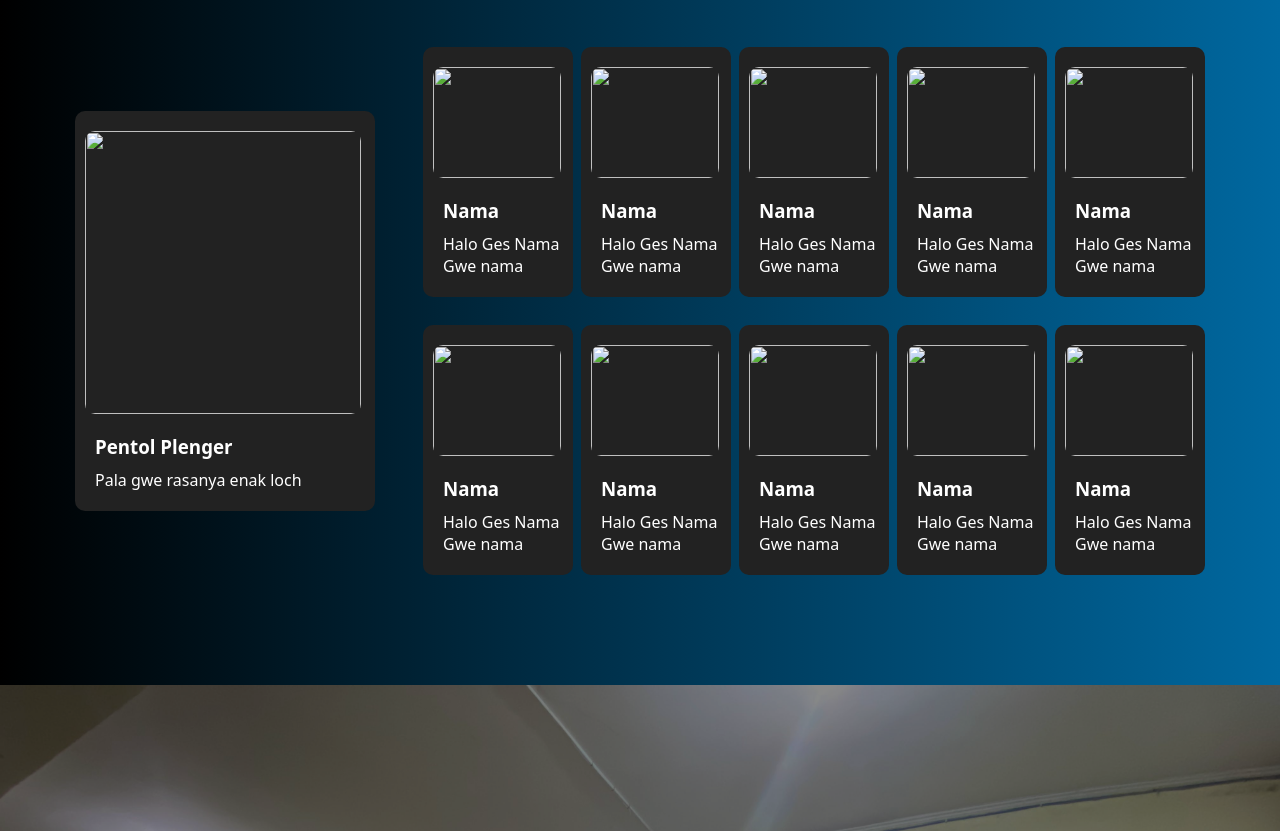
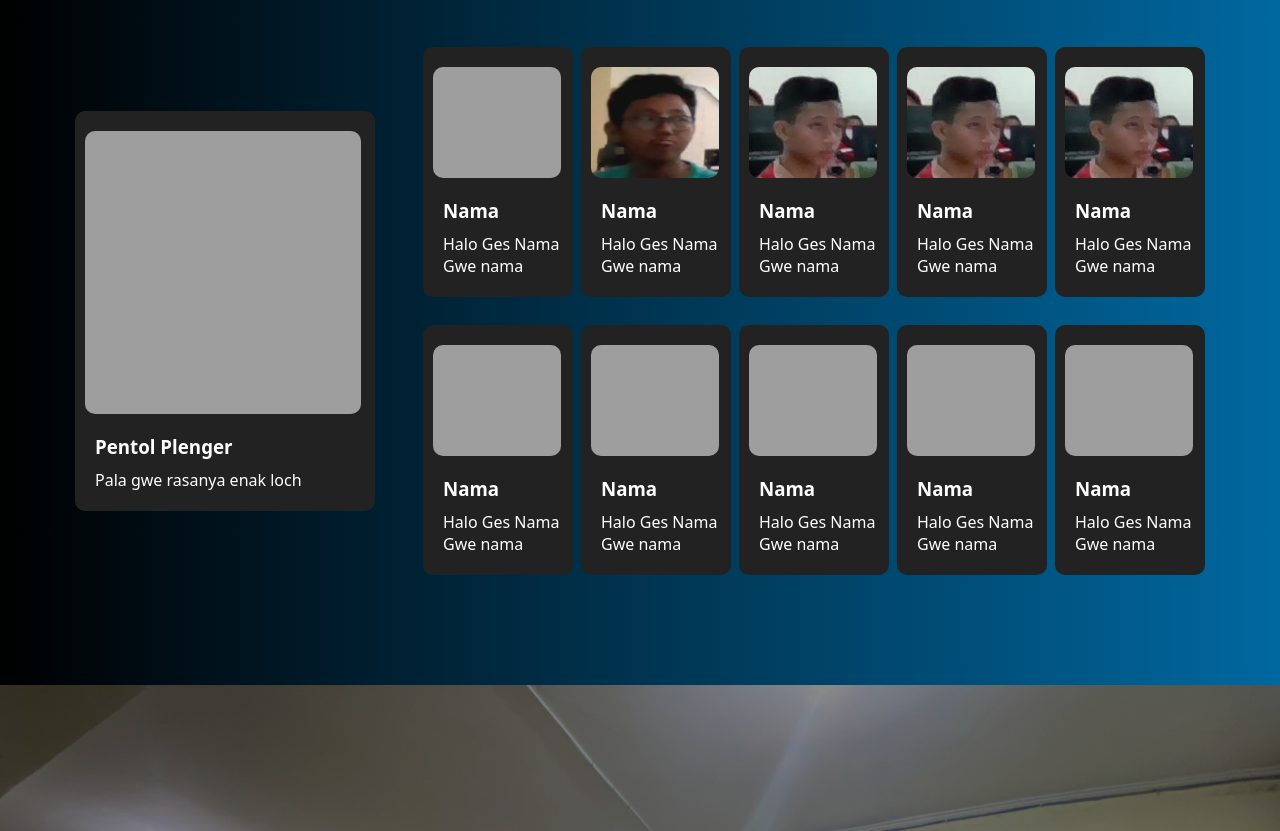
Before and after one commit to LAWAGGG/Command-SPES-V1, a plain HTML site: page Web Kelas V1/1.html in a window 1280 px wide. Shown: the part 995-1826 px from the top of the page. Drawn offline with nearby package versions, Linux system fonts and the light colour scheme; the site is published under a folder, as on GitHub Pages, so addresses that start at the root find nothing.

Commit message:
Fix HTML formatting and structure

```diff
--- a/Web Kelas V1/1.html
+++ b/Web Kelas V1/1.html
@@ -78,7 +78,7 @@
                                     <h1>Ketuaa</h1>
                                 </div>
                                 <div class="foto">
-                                    <img src="/foto/gambarr.jpg">
+                                    <img src="./foto/gambarr.jpg">
                                 </div>
                                 <div class="kata">
                                     <h3>Pentol Plenger</h3>
@@ -89,7 +89,7 @@
                         <div class="bungkus">
                             <div class="kotak">
                                 <div class="foto">
-                                    <img src="/foto/gambarr.jpg">
+                                    <img src="./foto/gambarr.jpg">
                                 </div>
                                 <div class="kata">
                                     <h3>Nama</h3>
@@ -98,7 +98,7 @@
                             </div>
                         <div class="kotak">
                             <div class="foto">
-                                <img src="/foto/Screenshot 2024-08-10 145544.png">
+                                <img src="./foto/Screenshot 2024-08-10 145544.png">
                             </div>
                             <div class="kata">
                                 <h3>Nama</h3>
@@ -107,7 +107,7 @@
                         </div>
                         <div class="kotak">
                             <div class="foto">
-                                <img src="/foto/Screenshot 2024-08-10 145956.png">
+                                <img src="./foto/Screenshot 2024-08-10 145956.png">
                             </div>
                             <div class="kata">
                                 <h3>Nama</h3>
@@ -116,7 +116,7 @@
                         </div>
                         <div class="kotak">
                             <div class="foto">
-                                <img src="/foto/Screenshot 2024-08-10 145956.png">
+                                <img src="./foto/Screenshot 2024-08-10 145956.png">
                             </div>
                             <div class="kata">
                                 <h3>Nama </h3>
@@ -125,7 +125,7 @@
                         </div>
                         <div class="kotak">
                             <div class="foto">
-                                <img src="/foto/Screenshot 2024-08-10 145956.png">
+                                <img src="./foto/Screenshot 2024-08-10 145956.png">
                             </div>
                             <div class="kata">
                                 <h3>Nama </h3>
@@ -135,7 +135,7 @@
 
                             <div class="kotak">
                                 <div class="foto">
-                                    <img src="/foto/gambarr.jpg">
+                                    <img src="./foto/gambarr.jpg">
                                 </div>
                                 <div class="kata">
                                     <h3>Nama </h3>
@@ -144,7 +144,7 @@
                             </div>
                             <div class="kotak">
                                 <div class="foto">
-                                    <img src="/foto/gambarr.jpg">
+                                    <img src="./foto/gambarr.jpg">
                                 </div>
                                 <div class="kata">
                                     <h3>Nama</h3>
@@ -153,7 +153,7 @@
                             </div>
                             <div class="kotak">
                                 <div class="foto">
-                                    <img src="/foto/gambarr.jpg">
+                                    <img src="./foto/gambarr.jpg">
                                 </div>
                                 <div class="kata">
                                     <h3>Nama </h3>
@@ -165,7 +165,7 @@
 
                                 </div>
                                 <div class="foto">
-                                    <img src="/foto/gambarr.jpg">
+                                    <img src="./foto/gambarr.jpg">
                                 </div>
                                 <div class="kata">
                                     <h3>Nama</h3>
@@ -174,7 +174,7 @@
                             </div>
                             <div class="kotak">
                                 <div class="foto">
-                                    <img src="/foto/gambarr.jpg">
+                                    <img src="./foto/gambarr.jpg">
                                 </div>
                                 <div class="kata">
                                     <h3>Nama</h3>
```
